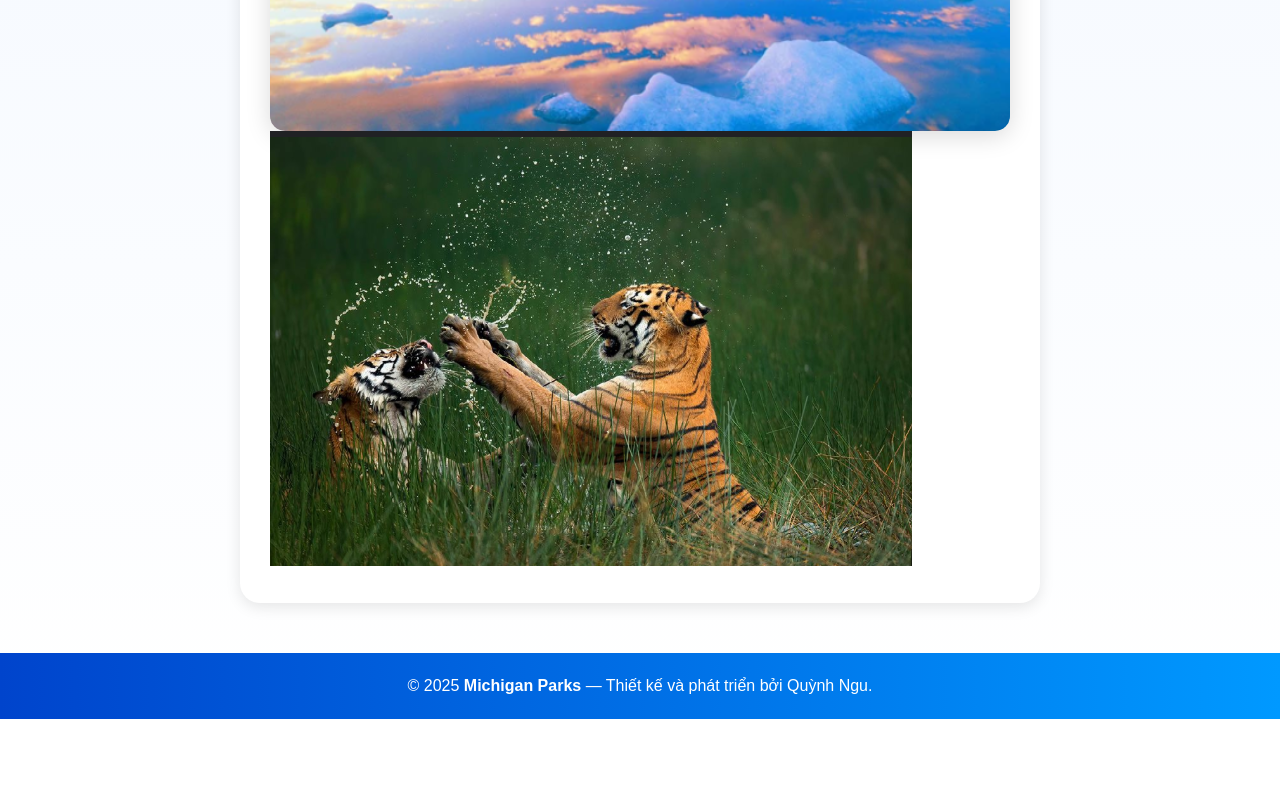
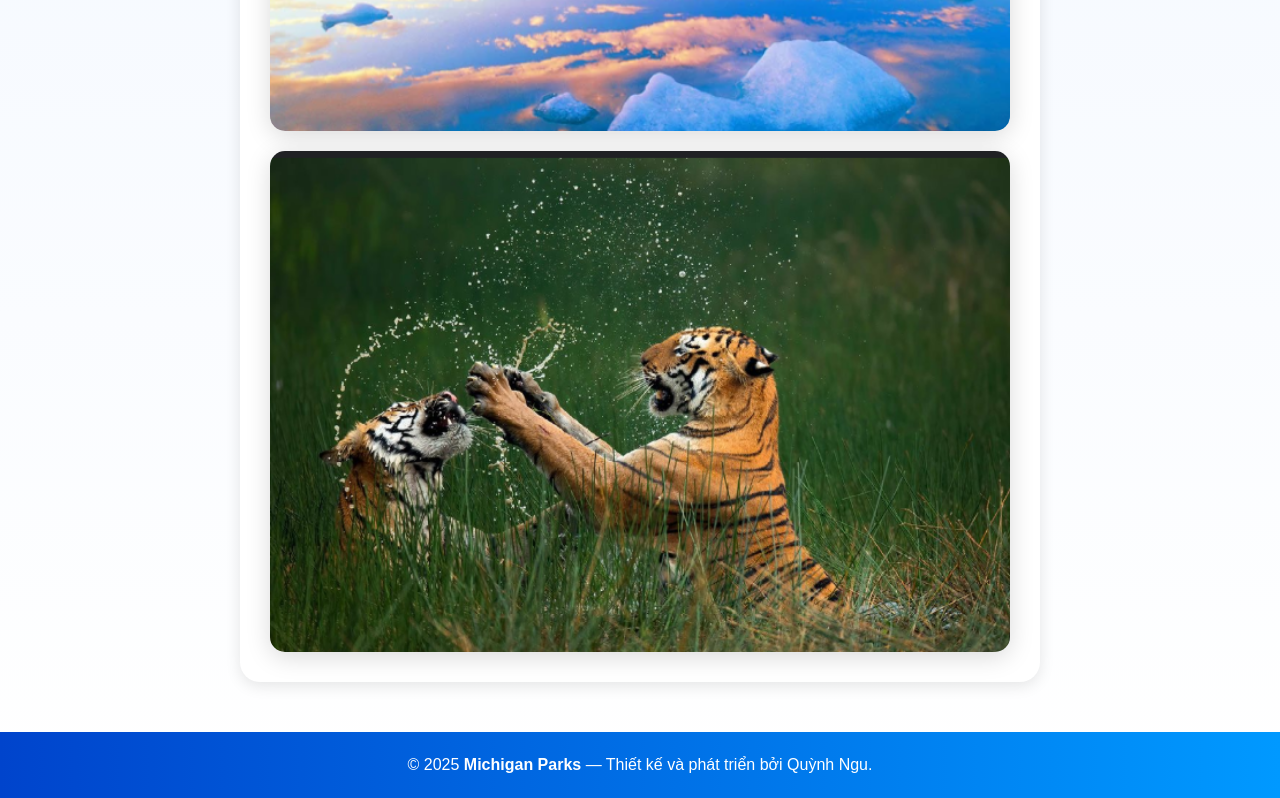
Before and after one commit to NguyenNghiDuc/Group-08, a plain HTML site: page html/park.html in a window 1280 px wide. Shown: the part 644-1442 px from the top of the page. Before the commit the page ends 1363 px from the top, so only its background shows below. Drawn offline with Linux system fonts and the light colour scheme.

Commit message:
Cập nhật giao diện và thêm ảnh

```diff
--- a/html/park.html
+++ b/html/park.html
@@ -32,7 +32,7 @@
         <a href="#">Argo Park Cascades</a> là nơi tuyệt vời để thư giãn và tận hưởng thiên nhiên.
       </p>
       <img src="../images/anh5.png" alt="Công viên Michigan" class="single-img">
-      <img src="../images/ho.png" alt="alt">
+      <img src="../images/ho.png" alt="hu" class="single-img">
     </section>
   </main>
 
```
